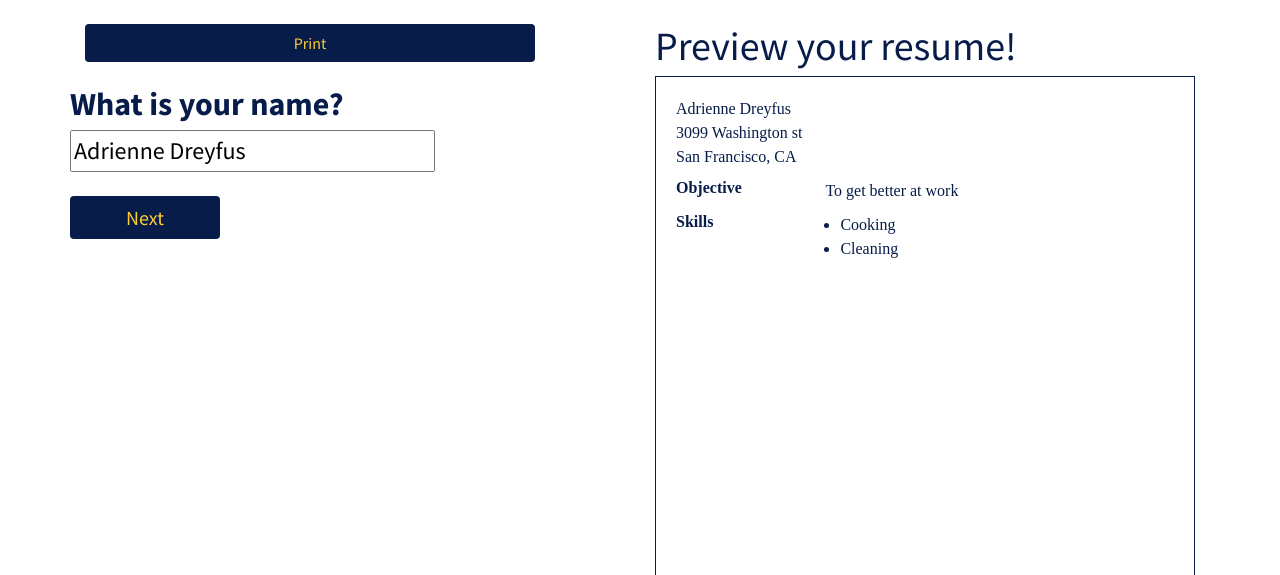
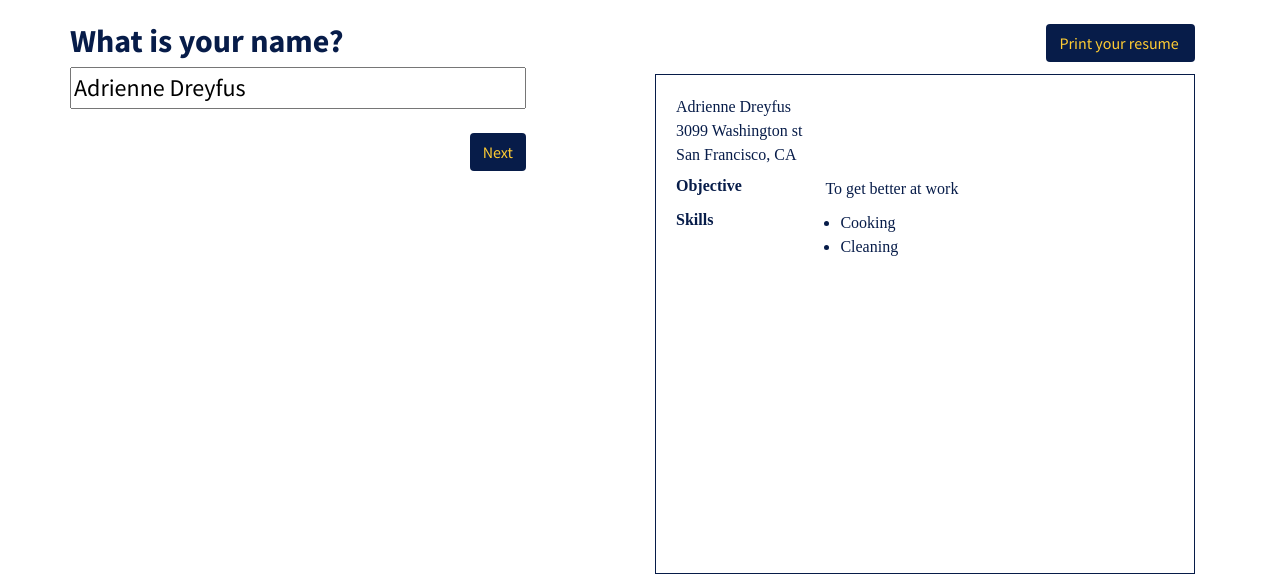
Before and after one commit to adrind/resume_generator, a Django app: page /resume/guide in a window 1280 px wide. Shown: the part 100-675 px from the top of the page. Run offline with Django 3.2, Linux system fonts and the light colour scheme; some libraries are stand-ins or nearby versions; some web fonts are replaced.

Commit message:
cleaned up button styles

```diff
--- a/resume/static/css/style.css
+++ b/resume/static/css/style.css
@@ -58,32 +58,15 @@ p {
 
 .h2-heading {
     color: #071C49;
-    width: 100%;
 }
 
 .hidden {
     display: none;
 }
 
-.btn.btn-next {
+.btn.btn-base {
     background-color: #071C49;
     color: #FFCC33;
-    width: 150px;
-    font-size: 20px;
-    margin-bottom:25px;
-}
-
-.btn-next:hover {
-    background-color: #FFCC33;
-    color: #071C49;
-    cursor: pointer;
-}
-
-.btn.btn-answer,
-.btn-start {
-    background-color: #071C49;
-    color: #FFCC33;
-    width: 450px;
     margin-bottom:25px;
     white-space: pre-wrap; /* css-3 */
     white-space: -moz-pre-wrap; /* Mozilla, since 1999 */
@@ -92,31 +75,39 @@ p {
     word-wrap: break-word; /* Internet Explorer 5.5+ */
 }
 
-.btn-answer:hover,
-.btn-bottom,
-.btn-start:hover {
+.btn-base:hover {
     background-color: #FFCC33;
     color: #071C49;
     cursor: pointer;
 }
 
-.btn-bottom:hover {
-    background-color: #071C49;
-    color: #FFCC33;
-    cursor: pointer;
-}
 
-.btn-answer:disabled,
-.btn-answer:hover:disabled {
+.btn-base:disabled,
+.btn-base:hover:disabled {
     background-color: #071C49;
     color: #FFCC33;
     cursor: default;
 }
 
-.section,
+#resume-preview .btn-link,
+#resume-preview .btn-link:focus,
+#resume-preview .btn-link:hover {
+    height: 25px;
+    color: #071C49;
+}
+
+.section {
+    width: 100%;
+}
+
 .section input,
-.section textarea {
+.section textarea,
+.btn-section {
     width: 80%;
+}
+
+.print-btn {
+    height: 50px;
 }
 
 .preview-page {
--- a/resume/templates/resume/resume.html
+++ b/resume/templates/resume/resume.html
@@ -5,14 +5,13 @@
 {% block content %}
     <div class="row" id="resume-preview">
         <div class="col">
-            <button class="btn-answer btn" v-on:click="printResume">Print</button>
             <div class="row" v-for="item in resume">
                 <div class="section" v-if="item.isActive">
                     <h2 class="h2-heading"><strong>[item.message]</strong></h2>
                     <div v-if="item.list">
                         <skill v-for="skill in item.list.values" :value="skill" :isEditing="false"></skill>
                         <input v-model="newListItem"/>
-                        <button v-if="item.list" class="btn btn-answer" v-on:click="addToList">Add</button>
+                        <button v-if="item.list" class="btn btn-base" v-on:click="addToList">Add</button>
                     </div>
                     <template v-else>
                         <textarea v-if="item.isTextArea" v-model="item.data"></textarea>
@@ -21,13 +20,16 @@
                 </div>
             </div>
             <div class="row mt-4">
-                <button class="btn btn-next mr-2" v-on:click="backButtonClicked" v-if="activeIndex != 0">Back</button>
-                <button class="btn btn-next" v-on:click="nextButtonClicked">Next</button>
-                <button class="btn btn-next" v-if="done">Print!</button>
+                <div class="btn-section">
+                <button class="btn btn-base mr-2" v-on:click="backButtonClicked" v-if="activeIndex != 0">Back</button>
+                <button class="btn btn-base float-right" v-on:click="nextButtonClicked">Next</button>
+                </div>
             </div>
         </div>
         <div class="col preview">
-            <h1>Preview your resume!</h1>
+            <div class="print-btn">
+                <button class="btn btn-base float-right" v-on:click="printResume">Print your resume </button>
+            </div>
             <div class="preview-page">
             {% include 'resume/includes/preview.html' %}
             </div>
--- a/resume/views.py
+++ b/resume/views.py
@@ -57,7 +57,9 @@ def create_objective(canvas, objective):
     return create_resume_field(canvas, 0, "Objective", objective)
 
 def create_resume_field(canvas, starting_height, header_text, body_paragraph):
+    canvas.setFont('Times-Bold', 16)
     header = Paragraph(header_text, style=style)
+    canvas.setFont('Times-Roman', 16)
     objective = body_paragraph
 
     w1, h1 = header.wrap(FIRST_COL_WIDTH, 100)
```
